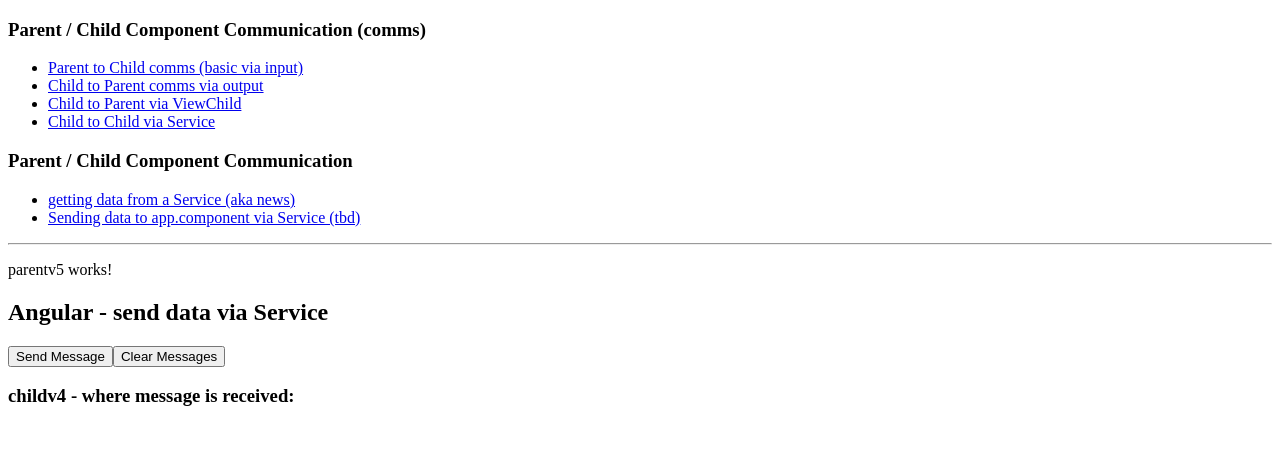
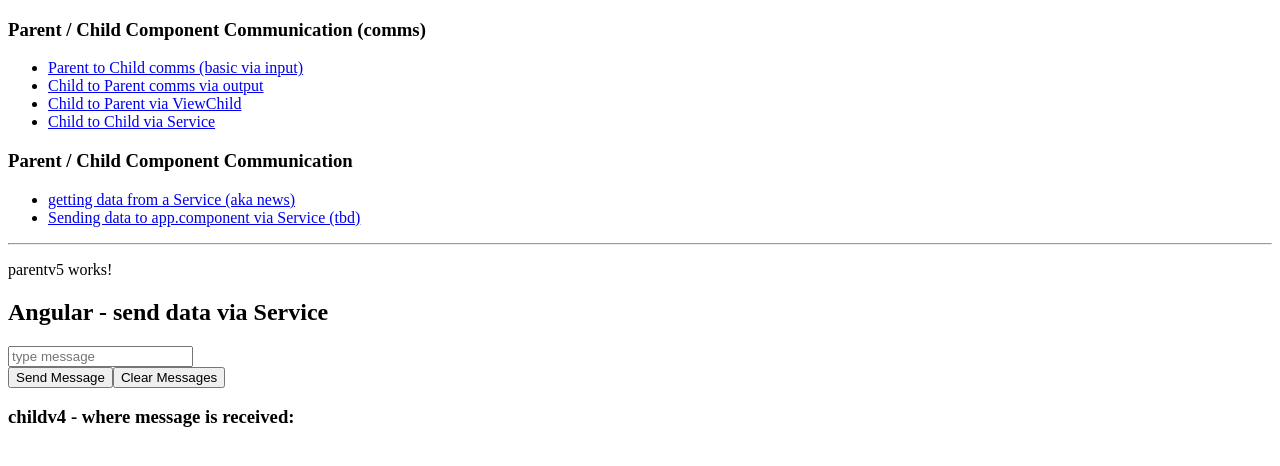
Before and after one commit to subliminalvisions/angular-basic-concepts, an Angular app: page /child-to-child in a window 1280 px wide. Shown: the top 466 px of the page. Built offline with nearby package versions, Linux system fonts and the light colour scheme.

Commit message:
added 2 way binding with ngModel so you can send diff messages not just one standard

```diff
--- a/src/app/childToChildviaService/childv3/childv3.component.html
+++ b/src/app/childToChildviaService/childv3/childv3.component.html
@@ -1,3 +1,11 @@
 <h2>Angular - send data via Service</h2>
+<div>
+
+    <input type="text" name="messageString" id="messageString" [(ngModel)]="messageString" class="form-control" placeholder="type message " required #name="ngModel">
+</div>
+<div>
+    {{ messageString }}
+</div>
+
 <button (click)="sendMessage()" class="btn btn-primary">Send Message</button>
 <button (click)="clearMessages()" class="btn btn-secondary">Clear Messages</button>
--- a/src/app/childToChildviaService/childv3/childv3.component.ts
+++ b/src/app/childToChildviaService/childv3/childv3.component.ts
@@ -9,8 +9,10 @@ import { MessageService } from '../message.service';
 })
 export class Childv3Component implements OnInit {
 
+  messageString: string;
   messages: any[] = [];
   subscription: Subscription;
+
   constructor(private messageService: MessageService) { }
   // constructor(private messageService: MessageService) {
   //     // subscribe to home component messages
@@ -31,7 +33,8 @@ export class Childv3Component implements OnInit {
 
   sendMessage(): void {
       // send message to subscribers via observable subject
-      this.messageService.sendMessage('Message from Home v3 compo to v4!');
+      // this.messageService.sendMessage('Message from Home v3 compo to v4!');
+      this.messageService.sendMessage(this.messageString);
   }
 
   clearMessages(): void {
```
